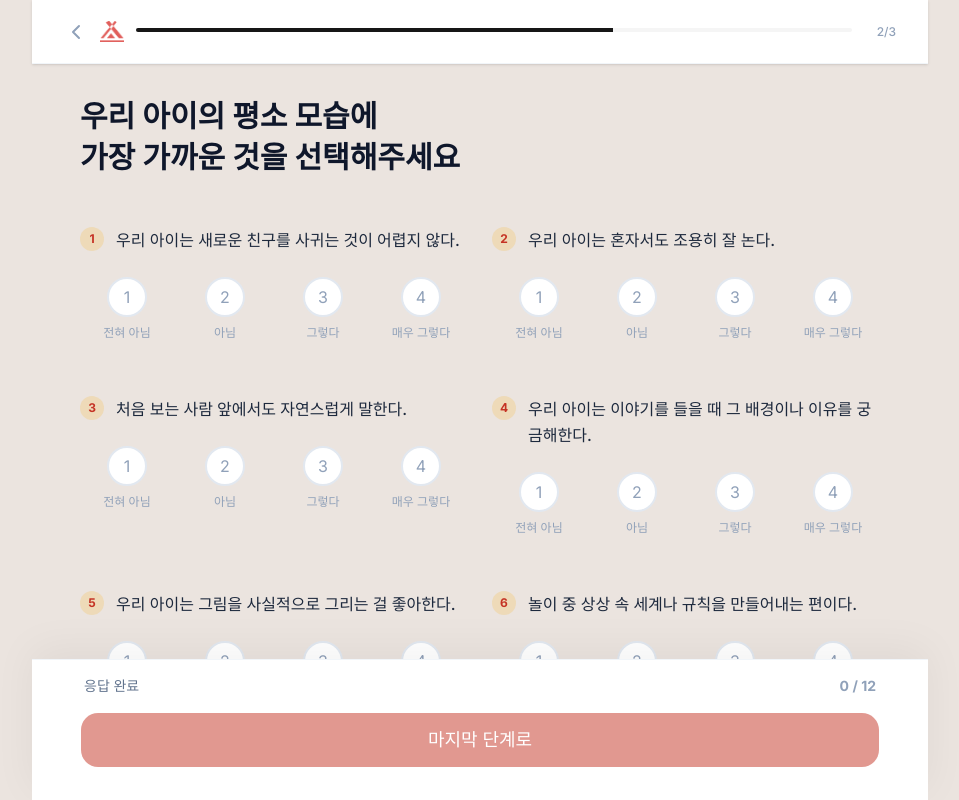
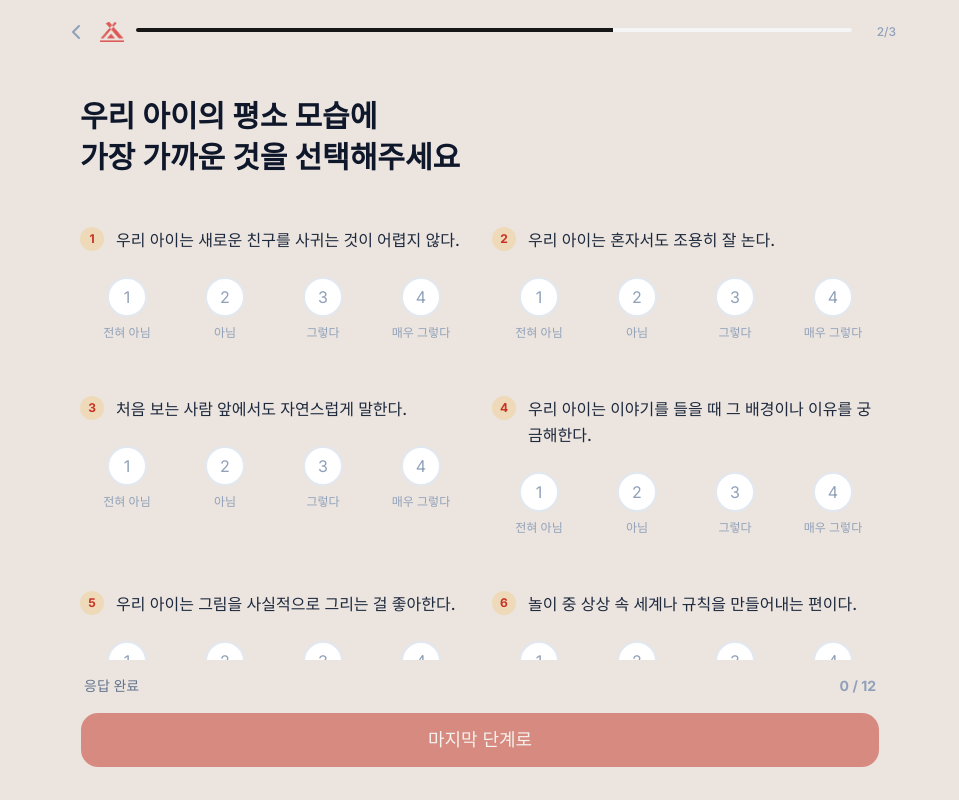
Before and after one commit to Connecto-wyw/AI-KYK, a Next.js app: page /kyk/step2 in a window 1280 px wide. Shown: the top 800 px of the page, without its empty margins (160-1119 px from the left). Built offline with nearby package versions, Linux system fonts and the light colour scheme.

Commit message:
UI 자연스럽게 변경

```diff
--- a/src/app/kyk/step1/page.tsx
+++ b/src/app/kyk/step1/page.tsx
@@ -46,7 +46,7 @@ export default function Step1Page() {
   return (
     <div className="flex flex-col min-h-[100dvh] bg-brand-white w-full max-w-md lg:max-w-3xl mx-auto shadow-2xl lg:shadow-none border-x border-slate-100 lg:border-x-0 relative">
       {/* Header */}
-      <header className="flex items-center px-4 lg:px-8 h-14 lg:h-16 border-b border-slate-100 bg-white">
+      <header className="flex items-center px-4 lg:px-8 h-14 lg:h-16 bg-brand-white">
         <button onClick={() => router.back()} className="p-2 -ml-2 text-slate-400 hover:text-slate-600">
           <ChevronLeft size={24} />
         </button>
@@ -91,7 +91,7 @@ export default function Step1Page() {
       </main>
 
       {/* Footer */}
-      <footer className="fixed bottom-0 left-0 right-0 mx-auto w-full max-w-md lg:max-w-3xl bg-white border-t border-slate-100 p-4 lg:px-12 pb-8 shadow-[0_-10px_40px_rgba(0,0,0,0.05)]">
+      <footer className="fixed bottom-0 left-0 right-0 mx-auto w-full max-w-md lg:max-w-3xl bg-brand-white p-4 lg:px-12 pb-8">
         <div className="flex items-center justify-between mb-4 px-1">
           <span className="text-sm font-medium text-slate-500">선택된 단어</span>
           <span className={cn(
--- a/src/app/kyk/step2/page.tsx
+++ b/src/app/kyk/step2/page.tsx
@@ -60,7 +60,7 @@ export default function Step2Page() {
   return (
     <div className="flex flex-col min-h-[100dvh] bg-brand-white w-full max-w-md lg:max-w-4xl mx-auto shadow-2xl lg:shadow-none border-x border-slate-100 lg:border-x-0 relative">
       {/* Header */}
-      <header className="sticky top-0 z-10 flex items-center bg-white px-4 lg:px-8 h-14 lg:h-16 border-b border-slate-100 shadow-sm">
+      <header className="sticky top-0 z-10 flex items-center bg-brand-white px-4 lg:px-8 h-14 lg:h-16">
         <button onClick={() => router.back()} className="p-2 -ml-2 text-slate-400 hover:text-slate-600">
           <ChevronLeft size={24} />
         </button>
@@ -123,7 +123,7 @@ export default function Step2Page() {
       </main>
 
       {/* Footer */}
-      <footer className="fixed bottom-0 left-0 right-0 mx-auto w-full max-w-md lg:max-w-4xl bg-white border-t border-slate-100 p-4 lg:px-12 pb-8 shadow-[0_-10px_40px_rgba(0,0,0,0.05)]">
+      <footer className="fixed bottom-0 left-0 right-0 mx-auto w-full max-w-md lg:max-w-4xl bg-brand-white p-4 lg:px-12 pb-8">
         <div className="flex items-center justify-between mb-4 px-1">
           <span className="text-sm font-medium text-slate-500">응답 완료</span>
           <span className={cn(
--- a/src/app/kyk/step3/page.tsx
+++ b/src/app/kyk/step3/page.tsx
@@ -40,7 +40,7 @@ export default function Step3Page() {
   return (
     <div className="flex flex-col min-h-[100dvh] bg-brand-white w-full max-w-md lg:max-w-4xl mx-auto shadow-2xl lg:shadow-none border-x border-slate-100 lg:border-x-0 relative">
       {/* Header */}
-      <header className="sticky top-0 z-10 flex items-center bg-white px-4 lg:px-8 h-14 lg:h-16 border-b border-slate-100 shadow-sm">
+      <header className="sticky top-0 z-10 flex items-center bg-brand-white px-4 lg:px-8 h-14 lg:h-16">
         <button onClick={() => router.back()} className="p-2 -ml-2 text-slate-400 hover:text-slate-600">
           <ChevronLeft size={24} />
         </button>
@@ -81,7 +81,7 @@ export default function Step3Page() {
       </main>
 
       {/* Footer */}
-      <footer className="fixed bottom-0 left-0 right-0 mx-auto w-full max-w-md lg:max-w-4xl bg-white border-t border-slate-100 p-4 lg:px-12 pb-8 shadow-[0_-10px_40px_rgba(0,0,0,0.05)]">
+      <footer className="fixed bottom-0 left-0 right-0 mx-auto w-full max-w-md lg:max-w-4xl bg-brand-white p-4 lg:px-12 pb-8">
         <Button
           size="lg"
           className="w-full h-14 text-lg rounded-2xl transition-all bg-brand-red1 hover:bg-brand-red2 text-white"
```
